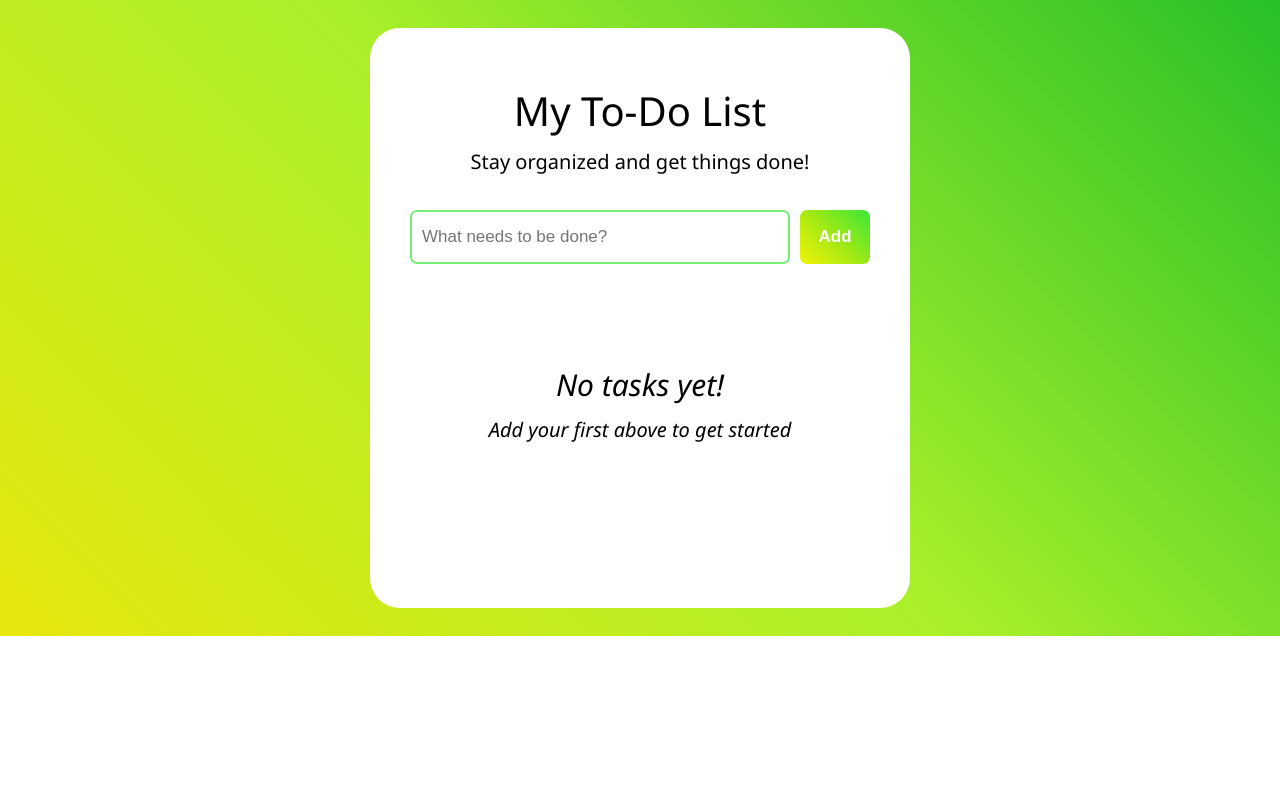
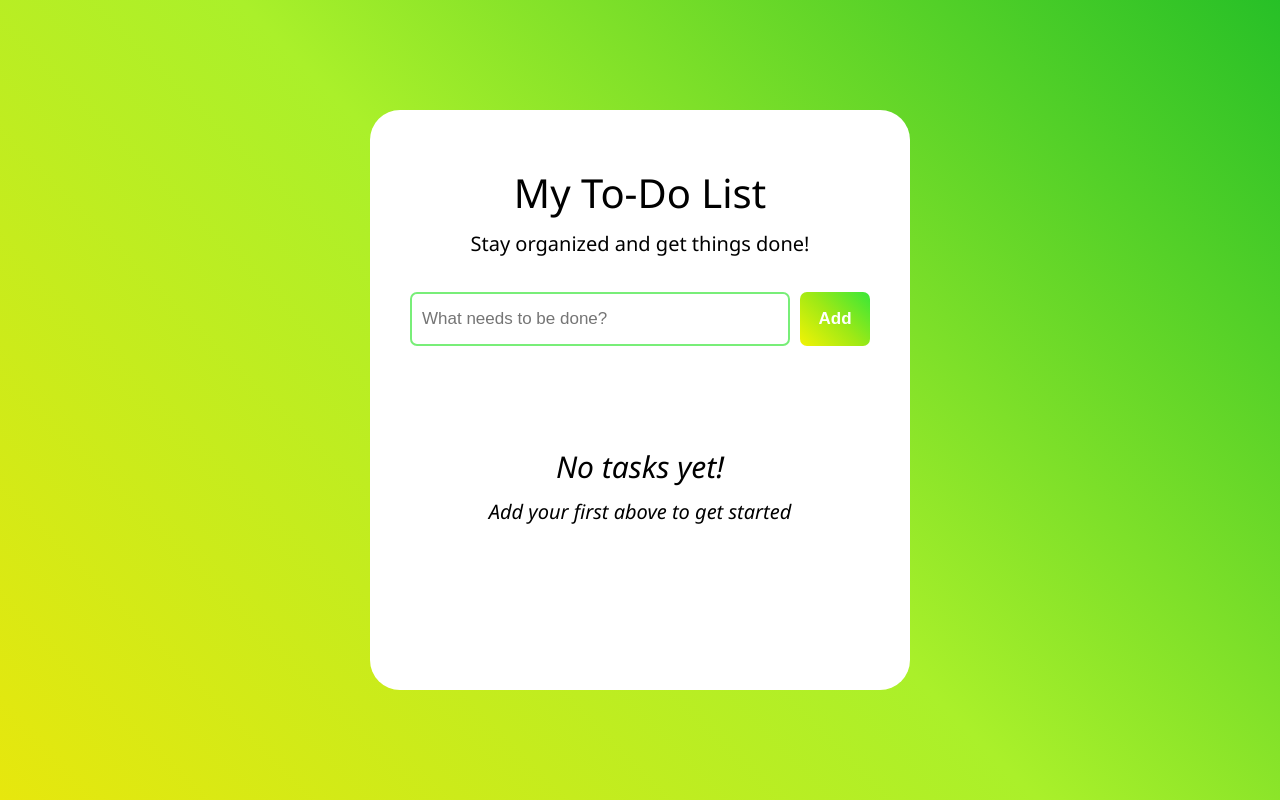
Before and after one commit to Ganiyah-Ojewumi/ToDo-List, a plain HTML site: page index.html in a window 1280 px wide. Drawn offline with Linux system fonts and the light colour scheme.

Commit message:
Update to-do.css

```diff
--- a/to-do.css
+++ b/to-do.css
@@ -1,6 +1,12 @@
+html, body{
+    height: 100%;
+    margin: 0;
+}
 body{
     background: linear-gradient(45deg,rgb(231, 231, 13),rgb(170, 240, 42), rgb(39, 192, 39));
     background-repeat: no-repeat;
+    background-attachment: fixed;
+    background-size: cover;
     display: flex;
     align-items: center;
     justify-content: center;
@@ -113,4 +119,5 @@ input::placeholder{
     box-shadow: 0 0 10px rgba(240, 96, 115, 0.95);
     transition: all 0.3s ease;
     transform: translateY(-2px);
+
 }
```
